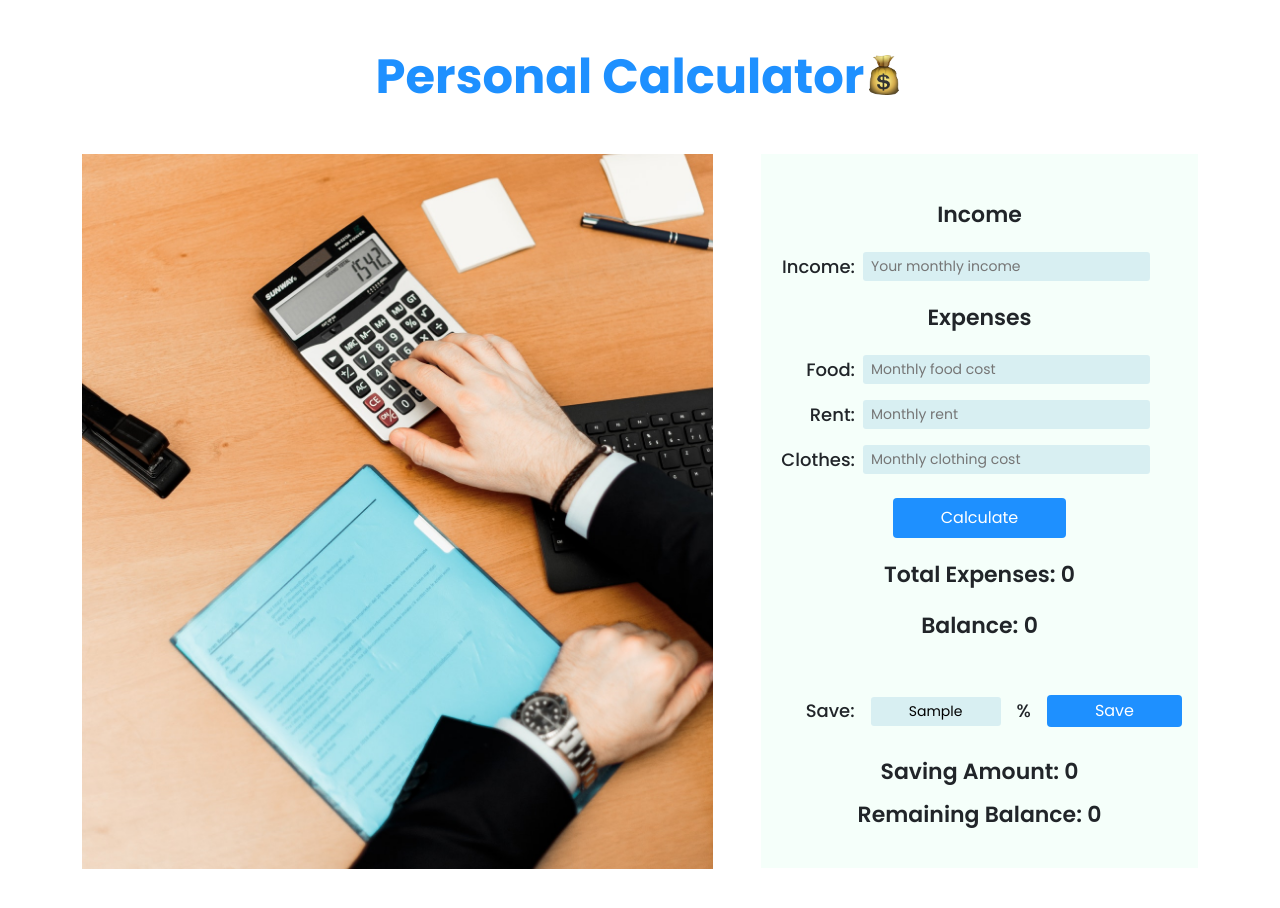
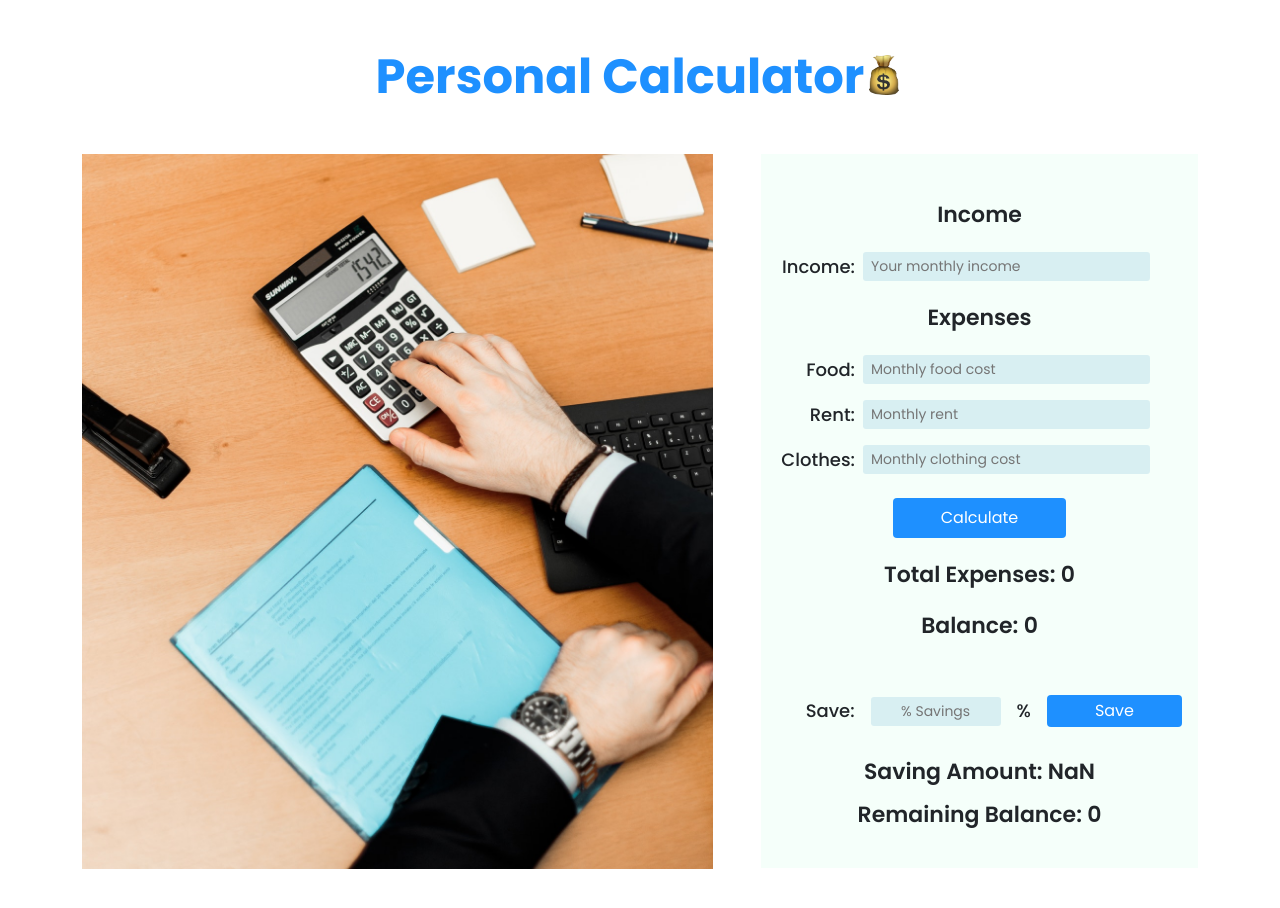
Before and after one commit to hnMurshed/personal-calculator, a plain HTML site: page index.html in a window 1280 px wide. Both pictures are taken after typing "Sample" into the empty fields and a click on the button "Save". Drawn offline with nearby package versions, Linux system fonts and the light colour scheme.

Commit message:
saving amount calculation done

```diff
--- a/js/script.js
+++ b/js/script.js
@@ -1,3 +1,25 @@
+// get inocome amount with getInputAmount function
+
+function getIncomeInputAmount () {
+    const inputField = document.getElementById('income-amount');
+    const inputValue = inputField.value;
+    const inputAmount = parseFloat(inputValue);
+
+    // if (typeof inputField.value != 'number') {
+    //     console.log('Please input a number');
+    // }
+    // else {
+    //     const inputValue = inputField.value;
+    //     const inputAmount = parseFloat(inputValue);
+
+    // }
+
+    // clear input fields
+    // inputField.value = '';
+
+    return inputAmount;
+}
+
 // get inocome and expenses amount with getInputAmount function
 
 function getInputAmount (inputId) {
@@ -14,10 +36,9 @@ function getInputAmount (inputId) {
 
     // }
 
-    return inputAmount;
-
     // clear input fields
     inputField.value = '';
+    return inputAmount;
 }
 
 // get total expenses and balance amount
@@ -37,7 +58,7 @@ function getTotalExpense () {
 
 // get balance amount
 function getBalanceAmount () {
-    const monthlyIncome = getInputAmount ('income-amount');
+    const monthlyIncome = getIncomeInputAmount ();
     const totalExpensesAmount = getTotalExpense ();
 
     // get balance field
@@ -50,3 +71,18 @@ function getBalanceAmount () {
 document.getElementById('calculate-button').addEventListener('click', function () {
     getBalanceAmount ()
 })
+
+// get saving amount with function
+function getSavingAmount () {
+    const savingInputParchent = getInputAmount ('saving-input');
+    const monthlyIncome = getIncomeInputAmount ();
+
+    // get saving amount field
+    const savingAmountField = document.getElementById('saving-amount');
+    savingAmountField.innerText = (monthlyIncome * savingInputParchent) / 100;
+}
+
+// envent handling on Save button
+document.getElementById('save-button').addEventListener('click', function () {
+    getSavingAmount ()
+})
```
Also changed, not shown: index.html (+4 -0 lines).
